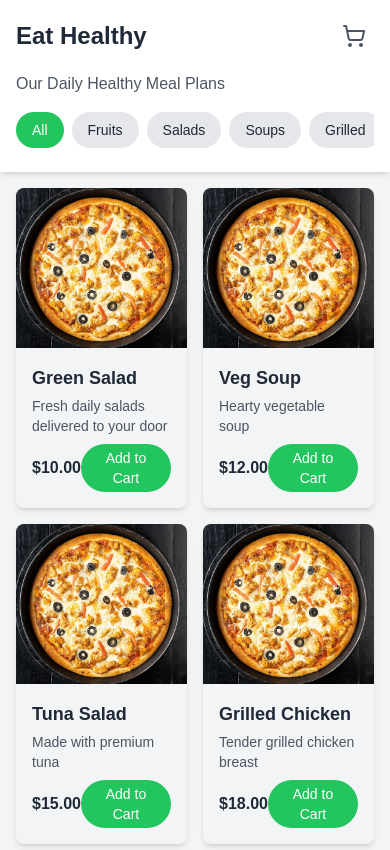
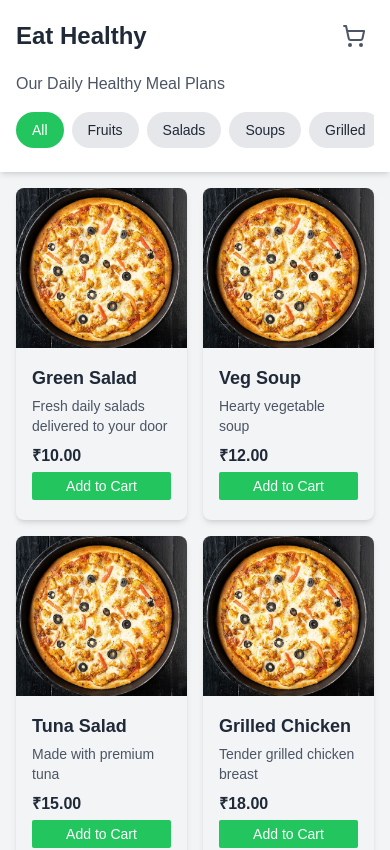
Before and after one commit to Souravhere/cafe-order-app, a Next.js app: page / in a window 390 px wide. Shown: the top 850 px of the page. Built offline with nearby package versions, Linux system fonts and the light colour scheme.

Commit message:
few ui realsted bugs are fixed

```diff
--- a/src/app/page.tsx
+++ b/src/app/page.tsx
@@ -118,10 +118,10 @@ export default function Component() {
               <div className="p-4">
                 <h2 className="font-bold text-lg text-gray-800 mb-1">{product.name}</h2>
                 <p className="text-sm text-gray-600 mb-2">{product.description}</p>
-                <div className="flex justify-between items-center">
-                  <span className="font-bold text-gray-800">${product.price.toFixed(2)}</span>
+                <div className="sm:flex block justify-between items-center">
+                  <span className="font-bold text-gray-800">₹{product.price.toFixed(2)}</span>
                   <button
-                    className="bg-green-500 text-white px-3 py-1 rounded-full text-sm hover:bg-green-600 transition-colors"
+                    className="bg-green-500 sm:w-1/2 w-full sm:my-0 my-1 text-white px-3 py-1 rounded-sm text-sm hover:bg-green-600 transition-colors"
                     onClick={() => addToCart(product)}
                   >
                     Add to Cart
```
